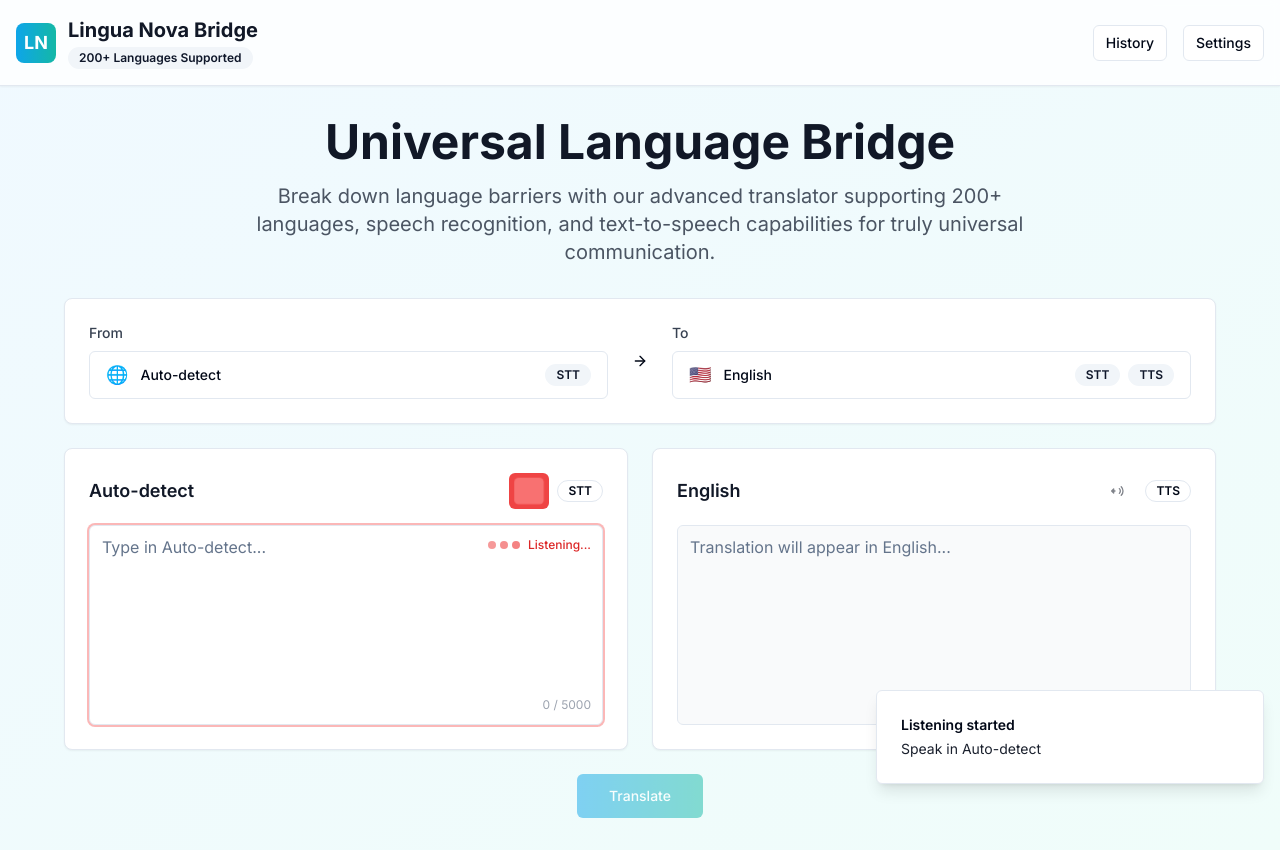
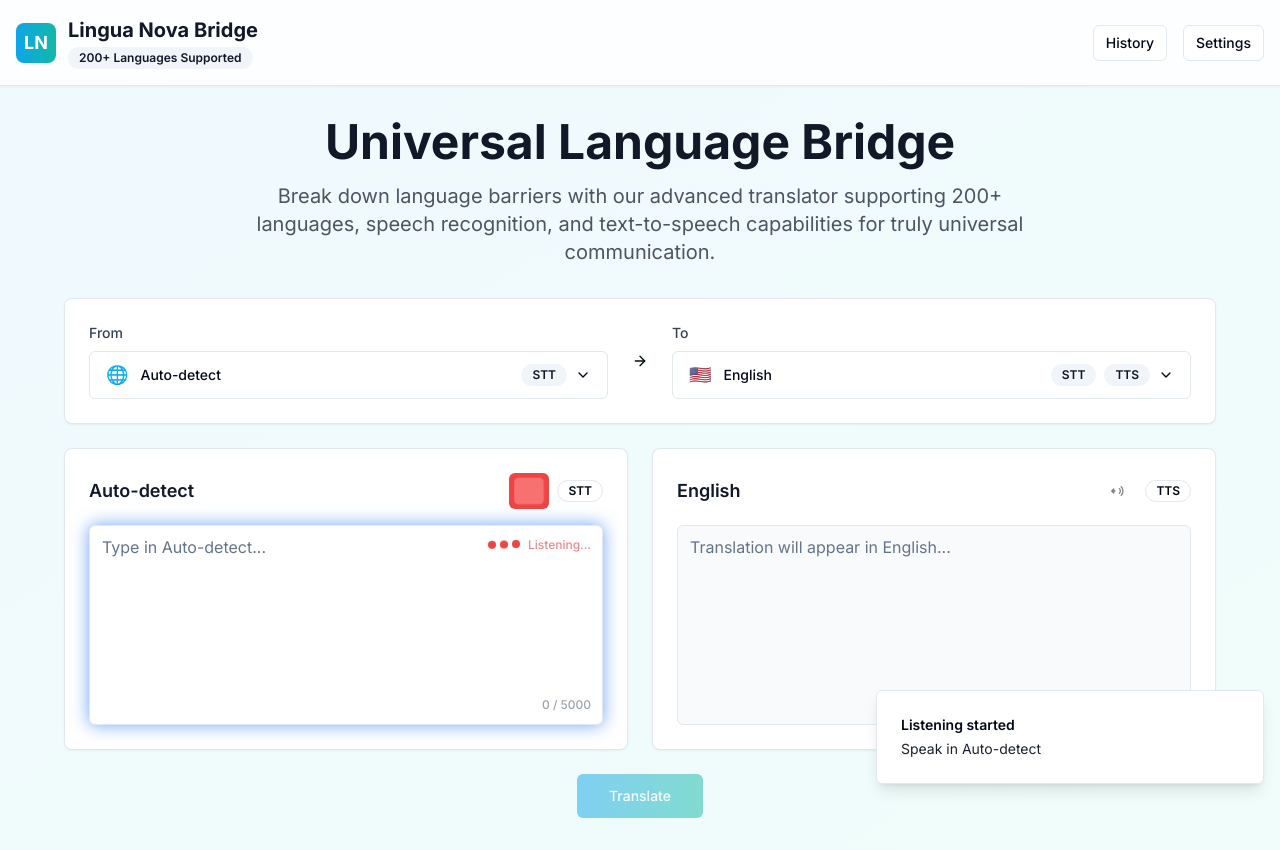
Before and after one commit to CAN-Aidoo/lingua-nova-bridge, a React (Vite) app: page / in a window 1280 px wide. Both pictures are taken after a click on the button 529 px from the left and 491 px from the top of the page. Built offline with nearby package versions, Linux system fonts and the light colour scheme.

Commit message:
Enhance animations and color system
- Added micro-interactions, staggered animations, and smooth transitions.
- Implemented semantic color tokens with contrast ratio and cultural considerations.

```diff
--- a/src/components/LanguageSelector.tsx
+++ b/src/components/LanguageSelector.tsx
@@ -1,11 +1,11 @@
 
-import React, { useState, useMemo } from 'react';
+import React, { useState, useMemo, useRef, useEffect } from 'react';
 import { Button } from '@/components/ui/button';
 import { Input } from '@/components/ui/input';
 import { Popover, PopoverContent, PopoverTrigger } from '@/components/ui/popover';
 import { Badge } from '@/components/ui/badge';
 import { ScrollArea } from '@/components/ui/scroll-area';
-import { Search } from 'lucide-react';
+import { Search, ChevronDown } from 'lucide-react';
 import { Language } from '../types/language';
 import { languages, languageRegions } from '../data/languages';
 
@@ -23,6 +23,8 @@ const LanguageSelector: React.FC<LanguageSelectorProps> = ({
   const [open, setOpen] = useState(false);
   const [searchQuery, setSearchQuery] = useState('');
   const [selectedRegion, setSelectedRegion] = useState<string>('all');
+  const [isAnimating, setIsAnimating] = useState(false);
+  const containerRef = useRef<HTMLDivElement>(null);
 
   const filteredLanguages = useMemo(() => {
     let filtered = languages.filter(lang =>
@@ -44,6 +46,15 @@ const LanguageSelector: React.FC<LanguageSelectorProps> = ({
     return filtered;
   }, [searchQuery, selectedRegion, showAutoDetect]);
 
+  // Trigger staggered animation when popover opens
+  useEffect(() => {
+    if (open) {
+      setIsAnimating(true);
+      const timer = setTimeout(() => setIsAnimating(false), 600);
+      return () => clearTimeout(timer);
+    }
+  }, [open]);
+
   const handleLanguageSelect = (language: Language) => {
     onLanguageChange(language);
     setOpen(false);
@@ -51,7 +62,6 @@ const LanguageSelector: React.FC<LanguageSelectorProps> = ({
   };
 
   const getLanguageFlag = (language: Language) => {
-    // Mock flag emoji - in real app, you'd have proper flag assets
     const flagMap: { [key: string]: string } = {
       'auto': '🌐',
       'en': '🇺🇸',
@@ -71,62 +81,67 @@ const LanguageSelector: React.FC<LanguageSelectorProps> = ({
   };
 
   return (
+    <div ref={containerRef} className="w-full">
       <Popover open={open} onOpenChange={setOpen}>
         <PopoverTrigger asChild>
           <Button
             variant="outline"
             role="combobox"
             aria-expanded={open}
-          className="w-full justify-between h-12 px-4"
+            className="w-full justify-between h-12 px-4 micro-hover smooth-focus group"
           >
             <div className="flex items-center space-x-3">
-            <span className="text-lg">{getLanguageFlag(selectedLanguage)}</span>
+              <span className="text-lg transition-transform duration-fast group-hover:scale-110">
+                {getLanguageFlag(selectedLanguage)}
+              </span>
               <div className="text-left">
                 <div className="font-medium">{selectedLanguage.name}</div>
                 {selectedLanguage.nativeName !== selectedLanguage.name && (
-                <div className="text-xs text-gray-500">{selectedLanguage.nativeName}</div>
+                  <div className="text-xs text-semantic-neutral-500">{selectedLanguage.nativeName}</div>
                 )}
               </div>
             </div>
             <div className="flex items-center space-x-2">
               {selectedLanguage.hasSTT && (
-              <Badge variant="secondary" className="text-xs">STT</Badge>
+                <Badge variant="secondary" className="text-xs animate-fade-in-up">STT</Badge>
               )}
               {selectedLanguage.hasTTS && (
-              <Badge variant="secondary" className="text-xs">TTS</Badge>
+                <Badge variant="secondary" className="text-xs animate-fade-in-up delay-50">TTS</Badge>
               )}
+              <ChevronDown className={`h-4 w-4 transition-transform duration-fast ${open ? 'rotate-180' : ''}`} />
             </div>
           </Button>
         </PopoverTrigger>
-      <PopoverContent className="w-96 p-0" align="start">
+        <PopoverContent className="w-96 p-0 animate-scale-in" align="start">
           <div className="p-4 border-b">
             <div className="relative">
-            <Search className="absolute left-3 top-1/2 transform -translate-y-1/2 h-4 w-4 text-gray-400" />
+              <Search className="absolute left-3 top-1/2 transform -translate-y-1/2 h-4 w-4 text-semantic-neutral-400" />
               <Input
                 placeholder="Search languages..."
                 value={searchQuery}
                 onChange={(e) => setSearchQuery(e.target.value)}
-              className="pl-10"
+                className="pl-10 smooth-focus"
               />
             </div>
 
-          {/* Region Filter */}
+            {/* Enhanced Region Filter with staggered animations */}
             <div className="flex flex-wrap gap-2 mt-3">
               <Button
                 variant={selectedRegion === 'all' ? 'default' : 'ghost'}
                 size="sm"
                 onClick={() => setSelectedRegion('all')}
-              className="text-xs"
+                className="text-xs interactive-scale"
               >
                 All Regions
               </Button>
-            {languageRegions.map((region) => (
+              {languageRegions.map((region, index) => (
                 <Button
                   key={region}
                   variant={selectedRegion === region ? 'default' : 'ghost'}
                   size="sm"
                   onClick={() => setSelectedRegion(region)}
-                className="text-xs"
+                  className={`text-xs interactive-scale animate-fade-in-up`}
+                  style={{ animationDelay: `${(index + 1) * 30}ms` }}
                 >
                   {region}
                 </Button>
@@ -134,30 +149,42 @@ const LanguageSelector: React.FC<LanguageSelectorProps> = ({
             </div>
           </div>
 
-        <ScrollArea className="h-72">
-          <div className="p-2">
-            {filteredLanguages.map((language) => (
+          <ScrollArea className="h-72 language-scroll">
+            <div className="p-2 stagger-container">
+              {filteredLanguages.map((language, index) => (
                 <Button
                   key={language.code}
                   variant="ghost"
-                className="w-full justify-start h-auto p-3 mb-1"
+                  className={`w-full justify-start h-auto p-3 mb-1 btn-ghost animate-stagger-item ${
+                    isAnimating ? 'opacity-0' : 'opacity-100'
+                  }`}
+                  style={{
+                    '--stagger-delay': index,
+                    animationDelay: isAnimating ? `${index * 50}ms` : '0ms'
+                  } as React.CSSProperties}
                   onClick={() => handleLanguageSelect(language)}
                 >
                   <div className="flex items-center space-x-3 w-full">
-                  <span className="text-lg">{getLanguageFlag(language)}</span>
+                    <span className="text-lg transition-transform duration-micro hover:scale-110">
+                      {getLanguageFlag(language)}
+                    </span>
                     <div className="flex-1 text-left">
                       <div className="font-medium">{language.name}</div>
                       {language.nativeName !== language.name && (
-                      <div className="text-xs text-gray-500">{language.nativeName}</div>
+                        <div className="text-xs text-semantic-neutral-500">{language.nativeName}</div>
                       )}
-                    <div className="text-xs text-gray-400">{language.region}</div>
+                      <div className="text-xs text-semantic-neutral-400">{language.region}</div>
                     </div>
                     <div className="flex flex-col space-y-1">
                       {language.hasSTT && (
-                      <Badge variant="outline" className="text-xs">STT</Badge>
+                        <Badge variant="outline" className="text-xs transition-colors duration-fast hover:bg-semantic-success-50">
+                          STT
+                        </Badge>
                       )}
                       {language.hasTTS && (
-                      <Badge variant="outline" className="text-xs">TTS</Badge>
+                        <Badge variant="outline" className="text-xs transition-colors duration-fast hover:bg-semantic-trust-50">
+                          TTS
+                        </Badge>
                       )}
                     </div>
                   </div>
@@ -165,7 +192,7 @@ const LanguageSelector: React.FC<LanguageSelectorProps> = ({
               ))}
 
               {filteredLanguages.length === 0 && (
-              <div className="text-center py-6 text-gray-500">
+                <div className="text-center py-6 text-semantic-neutral-500 animate-fade-in-up">
                   No languages found matching your search.
                 </div>
               )}
@@ -173,6 +200,7 @@ const LanguageSelector: React.FC<LanguageSelectorProps> = ({
           </ScrollArea>
         </PopoverContent>
       </Popover>
+    </div>
   );
 };
 
--- a/src/components/TextInputArea.tsx
+++ b/src/components/TextInputArea.tsx
@@ -1,5 +1,5 @@
 
-import React, { useEffect, useRef } from 'react';
+import React, { useEffect, useRef, useState } from 'react';
 import { Textarea } from '@/components/ui/textarea';
 import { Language } from '../types/language';
 
@@ -19,6 +19,8 @@ const TextInputArea: React.FC<TextInputAreaProps> = ({
   isListening = false,
 }) => {
   const textareaRef = useRef<HTMLTextAreaElement>(null);
+  const [isFocused, setIsFocused] = useState(false);
+  const [charCount, setCharCount] = useState(0);
 
   // Set text direction based on language
   const textDirection = language.direction || 'ltr';
@@ -30,36 +32,73 @@ const TextInputArea: React.FC<TextInputAreaProps> = ({
     }
   }, [textDirection]);
 
+  useEffect(() => {
+    setCharCount(value.length);
+  }, [value]);
+
+  const handleChange = (e: React.ChangeEvent<HTMLTextAreaElement>) => {
+    const newValue = e.target.value;
+    if (newValue.length <= 5000) {
+      onChange(newValue);
+    }
+  };
+
+  const getCharCountColor = () => {
+    const percentage = (charCount / 5000) * 100;
+    if (percentage >= 90) return 'text-semantic-error-600';
+    if (percentage >= 75) return 'text-semantic-warning-600';
+    return 'text-semantic-neutral-400';
+  };
+
   return (
-    <div className="relative">
+    <div className="relative group">
       <Textarea
         ref={textareaRef}
         value={value}
-        onChange={(e) => onChange(e.target.value)}
+        onChange={handleChange}
+        onFocus={() => setIsFocused(true)}
+        onBlur={() => setIsFocused(false)}
         placeholder={placeholder}
-        className={`min-h-[200px] text-base leading-relaxed resize-none transition-all duration-200 ${
+        className={`min-h-[200px] text-base leading-relaxed resize-none transition-all duration-smooth ${
           isRTL ? 'text-right' : 'text-left'
-        } ${isListening ? 'ring-2 ring-red-400 ring-opacity-50' : ''}`}
+        } ${
+          isListening
+            ? 'ring-2 ring-semantic-error-400 ring-opacity-50 animate-glow'
+            : isFocused
+              ? 'ring-2 ring-semantic-trust-400'
+              : 'hover:border-semantic-neutral-300'
+        } ${
+          isFocused ? 'shadow-lg shadow-primary/10' : 'group-hover:shadow-md shadow-primary/5'
+        }`}
         dir={textDirection}
         lang={language.code === 'auto' ? undefined : language.code}
+        maxLength={5000}
       />
 
-      {/* Listening Indicator */}
+      {/* Enhanced Listening Indicator */}
       {isListening && (
-        <div className="absolute top-3 right-3 flex items-center space-x-2">
+        <div className="absolute top-3 right-3 flex items-center space-x-2 animate-fade-in-down">
           <div className="flex space-x-1">
-            <div className="w-2 h-2 bg-red-500 rounded-full animate-pulse"></div>
-            <div className="w-2 h-2 bg-red-500 rounded-full animate-pulse" style={{ animationDelay: '0.1s' }}></div>
-            <div className="w-2 h-2 bg-red-500 rounded-full animate-pulse" style={{ animationDelay: '0.2s' }}></div>
+            <div className="w-2 h-2 bg-semantic-error-500 rounded-full animate-bounce-subtle"></div>
+            <div className="w-2 h-2 bg-semantic-error-500 rounded-full animate-bounce-subtle delay-100"></div>
+            <div className="w-2 h-2 bg-semantic-error-500 rounded-full animate-bounce-subtle delay-200"></div>
           </div>
-          <span className="text-xs text-red-600 font-medium">Listening...</span>
+          <span className="text-xs text-semantic-error-600 font-medium animate-pulse">
+            Listening...
+          </span>
         </div>
       )}
 
-      {/* Character Count */}
-      <div className="absolute bottom-3 right-3 text-xs text-gray-400">
-        {value.length} / 5000
+      {/* Enhanced Character Count with color coding */}
+      <div className={`absolute bottom-3 right-3 text-xs font-medium transition-colors duration-fast ${getCharCountColor()}`}>
+        <span className={charCount > 4500 ? 'animate-bounce-subtle' : ''}>{charCount}</span>
+        <span className="text-semantic-neutral-300"> / 5000</span>
       </div>
+
+      {/* Focus indicator line */}
+      <div className={`absolute bottom-0 left-0 h-0.5 bg-gradient-to-r from-semantic-trust-500 to-accent transition-all duration-smooth ${
+        isFocused ? 'w-full opacity-100' : 'w-0 opacity-0'
+      }`} />
     </div>
   );
 };
--- a/src/index.css
+++ b/src/index.css
@@ -3,7 +3,7 @@
 @tailwind components;
 @tailwind utilities;
 
-/* Definition of the design system. All colors, gradients, fonts, etc should be defined here. */
+/* Enhanced design system with semantic color tokens and cultural considerations */
 
 @layer base {
   :root {
@@ -16,7 +16,8 @@
     --popover: 0 0% 100%;
     --popover-foreground: 222.2 84% 4.9%;
 
-    --primary: 197 71% 52%;
+    /* Enhanced semantic color tokens */
+    --primary: 213 94% 68%; /* Trust blue */
     --primary-foreground: 210 40% 98%;
 
     --secondary: 210 40% 96.1%;
@@ -25,7 +26,7 @@
     --muted: 210 40% 96.1%;
     --muted-foreground: 215.4 16.3% 46.9%;
 
-    --accent: 180 62% 55%;
+    --accent: 180 62% 55%; /* Teal accent */
     --accent-foreground: 222.2 47.4% 11.2%;
 
     --destructive: 0 84.2% 60.2%;
@@ -33,7 +34,7 @@
 
     --border: 214.3 31.8% 91.4%;
     --input: 214.3 31.8% 91.4%;
-    --ring: 197 71% 52%;
+    --ring: 213 94% 68%;
 
     --radius: 0.5rem;
 
@@ -57,7 +58,7 @@
     --popover: 222.2 84% 4.9%;
     --popover-foreground: 210 40% 98%;
 
-    --primary: 197 71% 52%;
+    --primary: 213 94% 68%;
     --primary-foreground: 222.2 47.4% 11.2%;
 
     --secondary: 217.2 32.6% 17.5%;
@@ -74,7 +75,7 @@
 
     --border: 217.2 32.6% 17.5%;
     --input: 217.2 32.6% 17.5%;
-    --ring: 197 71% 52%;
+    --ring: 213 94% 68%;
 
     --sidebar-background: 240 5.9% 10%;
     --sidebar-foreground: 240 4.8% 95.9%;
@@ -111,7 +112,7 @@
     line-height: 1.6;
   }
 
-  /* Accessibility improvements */
+  /* Enhanced accessibility improvements */
   @media (prefers-reduced-motion: reduce) {
     *, *::before, *::after {
       animation-duration: 0.01ms !important;
@@ -125,12 +126,60 @@
   @media (prefers-contrast: high) {
     :root {
       --border: 0 0% 20%;
-      --ring: 197 71% 40%;
+      --ring: 213 94% 50%;
     }
+  }
+
+  /* Focus indicators with cultural sensitivity */
+  :focus-visible {
+    outline: 2px solid hsl(var(--ring));
+    outline-offset: 2px;
+    border-radius: 4px;
   }
 }
 
-/* Custom scrollbar for language list */
+@layer components {
+  /* Enhanced micro-interaction utilities */
+  .micro-hover {
+    @apply transition-all duration-micro ease-out hover:scale-[1.02] hover:shadow-sm;
+  }
+
+  .interactive-scale {
+    @apply transition-transform duration-fast ease-out hover:scale-105 active:scale-95;
+  }
+
+  .smooth-focus {
+    @apply transition-all duration-fast focus:ring-2 focus:ring-ring focus:ring-offset-2;
+  }
+
+  .gentle-glow {
+    @apply transition-shadow duration-smooth hover:shadow-lg hover:shadow-primary/20;
+  }
+
+  /* Staggered animation utilities */
+  .stagger-container > * {
+    animation-delay: calc(var(--stagger-delay, 0) * 50ms);
+  }
+
+  /* Cultural color adaptations */
+  .cultural-neutral {
+    @apply bg-semantic-neutral-50 border-semantic-neutral-200 text-semantic-neutral-800;
+  }
+
+  .success-state {
+    @apply bg-semantic-success-50 border-semantic-success-200 text-semantic-success-800;
+  }
+
+  .error-state {
+    @apply bg-semantic-error-50 border-semantic-error-200 text-semantic-error-800;
+  }
+
+  .trust-primary {
+    @apply bg-semantic-trust-500 hover:bg-semantic-trust-600 text-white;
+  }
+}
+
+/* Custom scrollbar for language list with enhanced styling */
 .language-scroll::-webkit-scrollbar {
   width: 6px;
 }
@@ -140,10 +189,29 @@
 }
 
 .language-scroll::-webkit-scrollbar-thumb {
-  background: rgba(0, 0, 0, 0.2);
+  background: hsl(var(--muted-foreground) / 0.3);
   border-radius: 3px;
+  transition: background-color 0.2s ease;
 }
 
 .language-scroll::-webkit-scrollbar-thumb:hover {
-  background: rgba(0, 0, 0, 0.3);
+  background: hsl(var(--muted-foreground) / 0.5);
 }
+
+/* Enhanced button animations */
+@layer utilities {
+  .btn-primary {
+    @apply trust-primary micro-hover smooth-focus rounded-md px-4 py-2 font-medium;
+  }
+
+  .btn-ghost {
+    @apply interactive-scale smooth-focus bg-transparent hover:bg-semantic-neutral-100 text-semantic-neutral-700 rounded-md px-3 py-2;
+  }
+
+  /* Animation delay utilities for staggered effects */
+  .delay-0 { animation-delay: 0ms; }
+  .delay-50 { animation-delay: 50ms; }
+  .delay-100 { animation-delay: 100ms; }
+  .delay-150 { animation-delay: 150ms; }
+  .delay-200 { animation-delay: 200ms; }
+}
--- a/tailwind.config.ts
+++ b/tailwind.config.ts
@@ -66,6 +66,48 @@ export default {
 					border: 'hsl(var(--sidebar-border))',
 					ring: 'hsl(var(--sidebar-ring))'
 				},
+				// Enhanced semantic color system
+				'semantic': {
+					'trust': {
+						50: '#eff6ff',
+						500: '#3b82f6',
+						600: '#2563eb',
+						700: '#1d4ed8',
+						900: '#1e3a8a',
+					},
+					'success': {
+						50: '#ecfdf5',
+						500: '#10b981',
+						600: '#059669',
+						700: '#047857',
+						900: '#064e3b',
+					},
+					'warning': {
+						50: '#fffbeb',
+						500: '#f59e0b',
+						600: '#d97706',
+						700: '#b45309',
+						900: '#78350f',
+					},
+					'error': {
+						50: '#fef2f2',
+						500: '#ef4444',
+						600: '#dc2626',
+						700: '#b91c1c',
+						900: '#7f1d1d',
+					},
+					'neutral': {
+						50: '#f9fafb',
+						100: '#f3f4f6',
+						200: '#e5e7eb',
+						400: '#9ca3af',
+						500: '#6b7280',
+						600: '#4b5563',
+						700: '#374151',
+						800: '#1f2937',
+						900: '#111827',
+					}
+				},
 				'ocean-blue': {
 					50: '#f0f9ff',
 					500: '#0ea5e9',
@@ -113,11 +155,103 @@ export default {
 						transform: 'scale(1.03)',
 					},
 				},
+				// Enhanced animation keyframes
+				'fade-in-up': {
+					'0%': {
+						opacity: '0',
+						transform: 'translateY(10px)'
+					},
+					'100%': {
+						opacity: '1',
+						transform: 'translateY(0)'
+					}
+				},
+				'fade-in-down': {
+					'0%': {
+						opacity: '0',
+						transform: 'translateY(-10px)'
+					},
+					'100%': {
+						opacity: '1',
+						transform: 'translateY(0)'
+					}
+				},
+				'scale-in': {
+					'0%': {
+						opacity: '0',
+						transform: 'scale(0.95)'
+					},
+					'100%': {
+						opacity: '1',
+						transform: 'scale(1)'
+					}
+				},
+				'slide-in-right': {
+					'0%': {
+						opacity: '0',
+						transform: 'translateX(10px)'
+					},
+					'100%': {
+						opacity: '1',
+						transform: 'translateX(0)'
+					}
+				},
+				'bounce-subtle': {
+					'0%, 100%': {
+						transform: 'translateY(0)',
+						animationTimingFunction: 'cubic-bezier(0.8, 0, 1, 1)'
+					},
+					'50%': {
+						transform: 'translateY(-2px)',
+						animationTimingFunction: 'cubic-bezier(0, 0, 0.2, 1)'
+					}
+				},
+				'shake': {
+					'0%, 100%': { transform: 'translateX(0)' },
+					'10%, 30%, 50%, 70%, 90%': { transform: 'translateX(-2px)' },
+					'20%, 40%, 60%, 80%': { transform: 'translateX(2px)' }
+				},
+				'glow': {
+					'0%, 100%': {
+						boxShadow: '0 0 5px rgba(59, 130, 246, 0.5)'
+					},
+					'50%': {
+						boxShadow: '0 0 20px rgba(59, 130, 246, 0.8)'
+					}
+				},
+				'stagger-item': {
+					'0%': {
+						opacity: '0',
+						transform: 'translateY(8px)'
+					},
+					'100%': {
+						opacity: '1',
+						transform: 'translateY(0)'
+					}
+				}
 			},
 			animation: {
 				'accordion-down': 'accordion-down 0.2s ease-out',
 				'accordion-up': 'accordion-up 0.2s ease-out',
 				'pulse-ring': 'pulse-ring 1.25s cubic-bezier(0.215, 0.61, 0.355, 1) infinite',
+				// Enhanced animations
+				'fade-in-up': 'fade-in-up 0.3s ease-out',
+				'fade-in-down': 'fade-in-down 0.3s ease-out',
+				'scale-in': 'scale-in 0.2s ease-out',
+				'slide-in-right': 'slide-in-right 0.3s ease-out',
+				'bounce-subtle': 'bounce-subtle 1s infinite',
+				'shake': 'shake 0.5s ease-in-out',
+				'glow': 'glow 2s ease-in-out infinite',
+				'stagger-item': 'stagger-item 0.4s ease-out'
+			},
+			transitionTimingFunction: {
+				'bounce-out': 'cubic-bezier(0.68, -0.55, 0.265, 1.55)',
+				'ease-out-quart': 'cubic-bezier(0.25, 1, 0.5, 1)',
+			},
+			transitionDuration: {
+				'micro': '100ms',
+				'fast': '200ms',
+				'smooth': '300ms',
 			}
 		}
 	},
```
Lines whose indentation alone changed are shown as unchanged.
